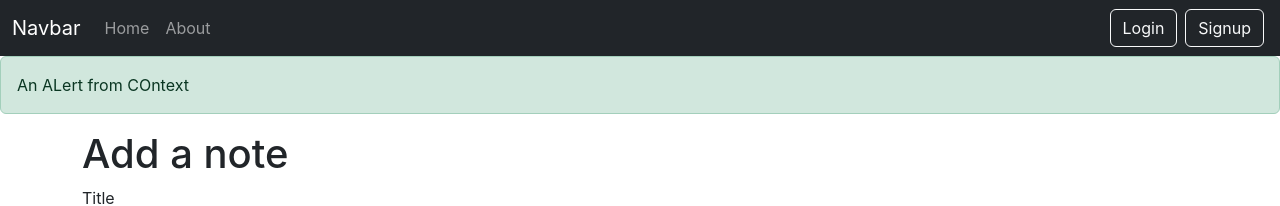
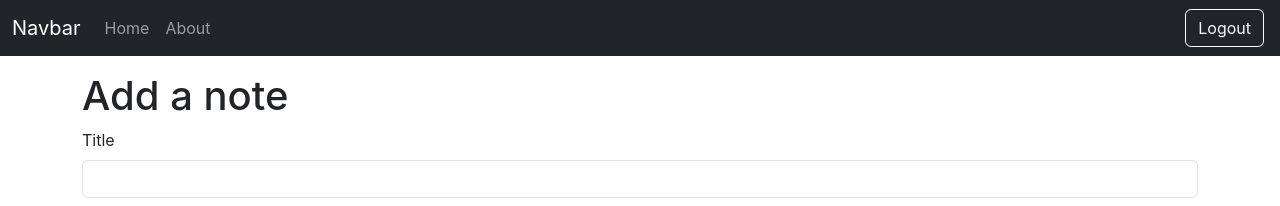
Before and after one commit to happiestt-talha/Note-Book, a React (Create React App) app: page / in a window 1280 px wide. Shown: the top 206 px of the page. Built offline with nearby package versions, Linux system fonts and the light colour scheme; no server answers; sample sign-in values are in the browser's storage.

Commit message:
Everything related to user Specifcic fetching, Done NOW

```diff
--- a/src/components/Alert.jsx
+++ b/src/components/Alert.jsx
@@ -1,17 +1,18 @@
-import React, { useContext } from 'react'
-import NoteContext from '../contexts/notes/noteContext'
+import React, { useContext } from 'react';
+import NoteContext from '../contexts/notes/noteContext';
 
 const Alert = () => {
-    const ntCntxt = useContext(NoteContext)
-    const { alert } = ntCntxt
-    // ntCntxt.showAlert("hello", "warning")
+    const { alert } = useContext(NoteContext);
+
     return (
         <>
-            <div className={`alert alert-${alert.type}`} role="alert">
-                {alert.msg}
-            </div>
+            {alert && (
+                <div className={`alert alert-${alert.type}`} role="alert">
+                    {alert.msg}
+                </div>
+            )}
         </>
-    )
-}
+    );
+};
 
-export default Alert
+export default Alert;
--- a/src/components/Login.jsx
+++ b/src/components/Login.jsx
@@ -1,9 +1,12 @@
-import React, { useState } from 'react'
+import React, { useState, useContext } from 'react'
 import { useNavigate } from 'react-router-dom'
+import NoteContext from '../contexts/notes/noteContext';
 const Login = (props) => {
   let navigate = useNavigate();
+  const [creds, setCreds] = useState({ email: "", password: "" })
 
-  const [creds, setCreds] = useState({ email: "", password: "" })
+  const ntCntxt = useContext(NoteContext)
+  const { showAlert } = ntCntxt
 
   const handleSubmit = async (e) => {
     e.preventDefault();
@@ -25,7 +28,7 @@ const Login = (props) => {
       console.log('login success');
     }
     else {
-      props.showAlert("invalid credentials", "danger")
+      showAlert("invalid credentials", "danger")
     }
 
   }
--- a/src/components/Navbar.jsx
+++ b/src/components/Navbar.jsx
@@ -1,8 +1,11 @@
 import React from 'react'
-import { Link,useLocation } from 'react-router-dom'
+import { Link, useLocation } from 'react-router-dom'
 
 export const Navbar = () => {
-  const location=useLocation();
+  const location = useLocation();
+  const handleLogout = () => {
+    localStorage.removeItem('token')
+  }
 
   return (
     <>
@@ -27,8 +30,13 @@ export const Navbar = () => {
             </ul>
 
             <div className="d-flex">
-              <Link className="btn btn-outline-light mx-1" to="/login">Login</Link>
-              <Link className="btn btn-outline-light mx-1" to="/signup">Signup</Link>
+              {localStorage.getItem('token')
+                ?<Link className="btn btn-outline-light mx-1" onClick={handleLogout} to="/login">Logout</Link>
+                :<>
+                  <Link className="btn btn-outline-light mx-1" to="/login">Login</Link>
+                  <Link className="btn btn-outline-light mx-1" to="/signup">Signup</Link>
+                </>
+              }
             </div>
           </div>
 
--- a/src/components/Notes.jsx
+++ b/src/components/Notes.jsx
@@ -2,13 +2,23 @@ import React, { useContext, useEffect, useRef,useState } from 'react'
 import NoteContext from '../contexts/notes/noteContext';
 import Noteitem from './Noteitem';
 import AddNote from './AddNote';
+import { useNavigate } from 'react-router-dom';
 
 const Notes = () => {
+    const navigate = useNavigate()
     const ntCntxt = useContext(NoteContext);
-    const { notes, getNotes, editNote } = ntCntxt;
+    const { notes, getNotes, editNote,showAlert,Alert } = ntCntxt;
 
     useEffect(() => {
-        getNotes()
+        if (localStorage.getItem('token')) {
+            getNotes()
+        }
+        else{
+            // showAlert('Login First','danger')
+            navigate('/login')
+        }
+        console.log('Alert: ', Alert);
+        console.log('Show Alert: ', showAlert);
         // eslint-disable-next-line
     }, [])
 
--- a/src/contexts/notes/NoteState.js
+++ b/src/contexts/notes/NoteState.js
@@ -4,8 +4,8 @@ import React, { useState } from 'react';
 const NoteState = (props) => {
 
     const [notes, setNotes] = useState([])
-    const [alert, setAlert] = useState({ msg: "An ALert from COntext", type: "success" })
-    // const [alert, setAlert] = useState(null)
+    // const [alert, setAlert] = useState({ msg: "An ALert from COntext", type: "success" })
+    const [alert, setAlert] = useState(null)
     const host = 'http://localhost:5000/'
     // const host = 'https://inotes-on.vercel.app/'
 
@@ -17,7 +17,7 @@ const NoteState = (props) => {
                 method: 'GET',
                 headers: {
                     'Content-Type': 'application/json',
-                    'authtoken': 'eyJhbGciOiJIUzI1NiIsInR5cCI6IkpXVCJ9.eyJpZCI6IjY2MTk0M2NiNzg5MzIzOWVmN2I4YTQzYiIsImlhdCI6MTcxNDA0OTQwMn0.6KDi03lsffPxP3MlCMu1XzsjBofkP5iuM2h9WagKblg'
+                    'authtoken': localStorage.getItem('token')
                 }
             })
             const json = await response.json()
@@ -34,7 +34,7 @@ const NoteState = (props) => {
             method: 'POST',
             headers: {
                 'Content-Type': 'application/json',
-                'authToken': 'eyJhbGciOiJIUzI1NiIsInR5cCI6IkpXVCJ9.eyJpZCI6IjY2MTk0M2NiNzg5MzIzOWVmN2I4YTQzYiIsImlhdCI6MTcxNDA0OTQwMn0.6KDi03lsffPxP3MlCMu1XzsjBofkP5iuM2h9WagKblg'
+                'authToken': localStorage.getItem('token')
             },
             body: JSON.stringify({ title, description, tag })
         })
@@ -48,7 +48,7 @@ const NoteState = (props) => {
             method: 'DELETE',
             headers: {
                 'Content-Type': 'application/json',
-                'authToken': 'eyJhbGciOiJIUzI1NiIsInR5cCI6IkpXVCJ9.eyJpZCI6IjY2MTk0M2NiNzg5MzIzOWVmN2I4YTQzYiIsImlhdCI6MTcxNDA0OTQwMn0.6KDi03lsffPxP3MlCMu1XzsjBofkP5iuM2h9WagKblg'
+                'authToken': localStorage.getItem('token')
             }
         })
         //eslint-disable-next-line
@@ -63,7 +63,7 @@ const NoteState = (props) => {
             method: 'PUT',
             headers: {
                 'Content-Type': 'application/json',
-                'authToken': 'eyJhbGciOiJIUzI1NiIsInR5cCI6IkpXVCJ9.eyJpZCI6IjY2MTk0M2NiNzg5MzIzOWVmN2I4YTQzYiIsImlhdCI6MTcxNDA0OTQwMn0.6KDi03lsffPxP3MlCMu1XzsjBofkP5iuM2h9WagKblg'
+                'authToken': localStorage.getItem('token')
             },
             body: JSON.stringify({ title, description, tag })
         })
@@ -85,10 +85,7 @@ const NoteState = (props) => {
     }
 
     const showAlert = (message, type) => {
-        setAlert({
-            msg: message,
-            type: type
-        })
+        setAlert({msg: message,type: type})
         setTimeout(() => {
             setAlert(null)
         }, 3000)
```
